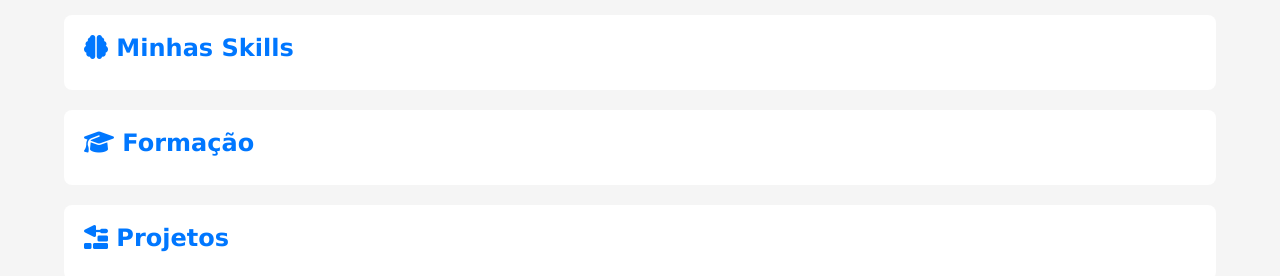
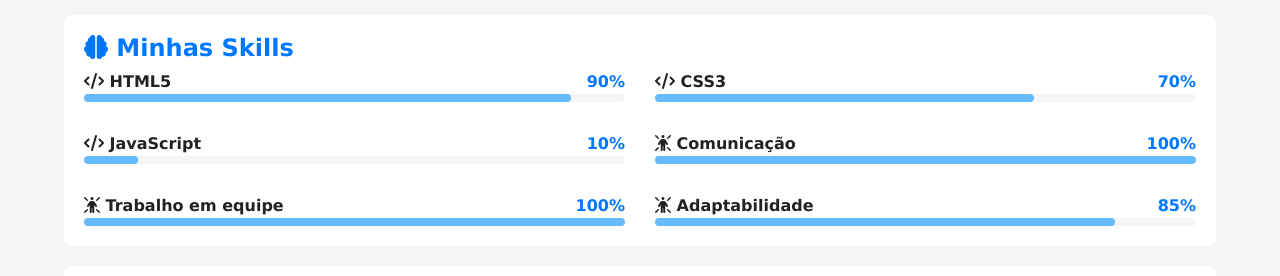
Before and after one commit to marioalvess/projeto-portfolio, a plain HTML site: page index.html in a window 1280 px wide. Shown: the part 1196-1472 px from the top of the page. Drawn offline with Linux system fonts and the light colour scheme.

Commit message:
Adicionei as skills

```diff
--- a/estilos/style.css
+++ b/estilos/style.css
@@ -137,3 +137,44 @@ article.video .video-container {
   height: 100%;
   border-radius: 8px;
 }
+
+.skill-container {
+  display: grid;
+  grid-template-columns: 1fr;
+  gap: 30px;
+}
+
+.skill-container .info {
+  display: flex;
+  justify-content: space-between;
+  align-items: center;
+}
+
+.skill-container .nome {
+  font-weight: bold;
+  color: var(--texto);
+}
+
+.skill-container .porcent {
+  font-weight: bold;
+  color: var(--destaque);
+}
+
+.skill-container .barra {
+  width: 100%;
+  height: 8px;
+  background-color: var(--fundo-principal);
+  border-radius: 4px;
+}
+
+.skill-container .progresso {
+  height: 100%;
+  background-color: var(--destaque-inverso);
+  border-radius: 4px;
+}
+
+@media screen and (min-width: 768px) {
+  .skill-container {
+    grid-template-columns: 1fr 1fr;
+  }
+}
--- a/index.html
+++ b/index.html
@@ -46,6 +46,93 @@
 
             <article class="skills">
                 <h2><i class="fa-solid fa-brain"></i> Minhas Skills</h2>
+                <div class="skill-container">
+                    <div class="item">
+                        <div class="info">
+                            <span class="nome">
+                                <i class="fa-solid fa-code"></i> HTML5
+                            </span>
+                            <span class="porcent">
+                                90%
+                            </span>
+                        </div>
+                        <div class="barra">
+                            <div class="progresso" style="width: 90%;">
+                            </div>
+                        </div>
+                    </div>
+                    <div class="item">
+                        <div class="info">
+                            <span class="nome">
+                                <i class="fa-solid fa-code"></i> CSS3
+                            </span>
+                            <span class="porcent">
+                                70%
+                            </span>
+                        </div>
+                        <div class="barra">
+                            <div class="progresso" style="width: 70%;">
+                            </div>
+                        </div>
+                    </div>
+                    <div class="item">
+                        <div class="info">
+                            <span class="nome">
+                                <i class="fa-solid fa-code"></i> JavaScript
+                            </span>
+                            <span class="porcent">
+                                10%
+                            </span>
+                        </div>
+                        <div class="barra">
+                            <div class="progresso" style="width: 10%;">
+                            </div>
+                        </div>
+                    </div>
+                    <div class="item">
+                        <div class="info">
+                            <span class="nome">
+                                <i class="fa-solid fa-person-rays"></i> Comunicação
+                            </span>
+                            <span class="porcent">
+                                100%
+                            </span>
+                        </div>
+                        <div class="barra">
+                            <div class="progresso" style="width: 100%;">
+                            </div>
+                        </div>
+                    </div>
+                    <div class="item">
+                        <div class="info">
+                            <span class="nome">
+                                <i class="fa-solid fa-person-rays"></i> Trabalho em equipe
+                            </span>
+                            <span class="porcent">
+                                100%
+                            </span>
+                        </div>
+                        <div class="barra">
+                            <div class="progresso" style="width: 100%;">
+                            </div>
+                        </div>
+                    </div>
+                    <div class="item">
+                        <div class="info">
+                            <span class="nome">
+                                <i class="fa-solid fa-person-rays"></i> Adaptabilidade
+                            </span>
+                            <span class="porcent">
+                                85%
+                            </span>
+                        </div>
+                        <div class="barra">
+                            <div class="progresso" style="width: 85%;">
+                            </div>
+                        </div>
+                    </div>
+
+                </div>
 
             </article><!-- Fim article.skills-->
 
```
